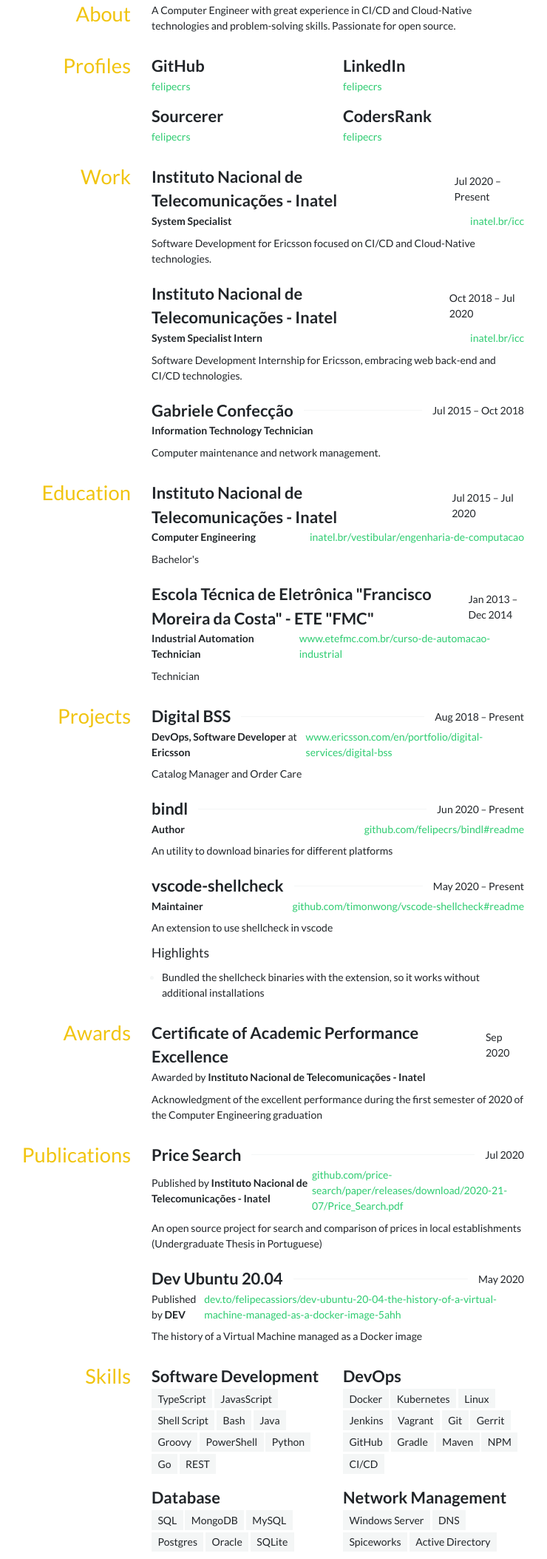
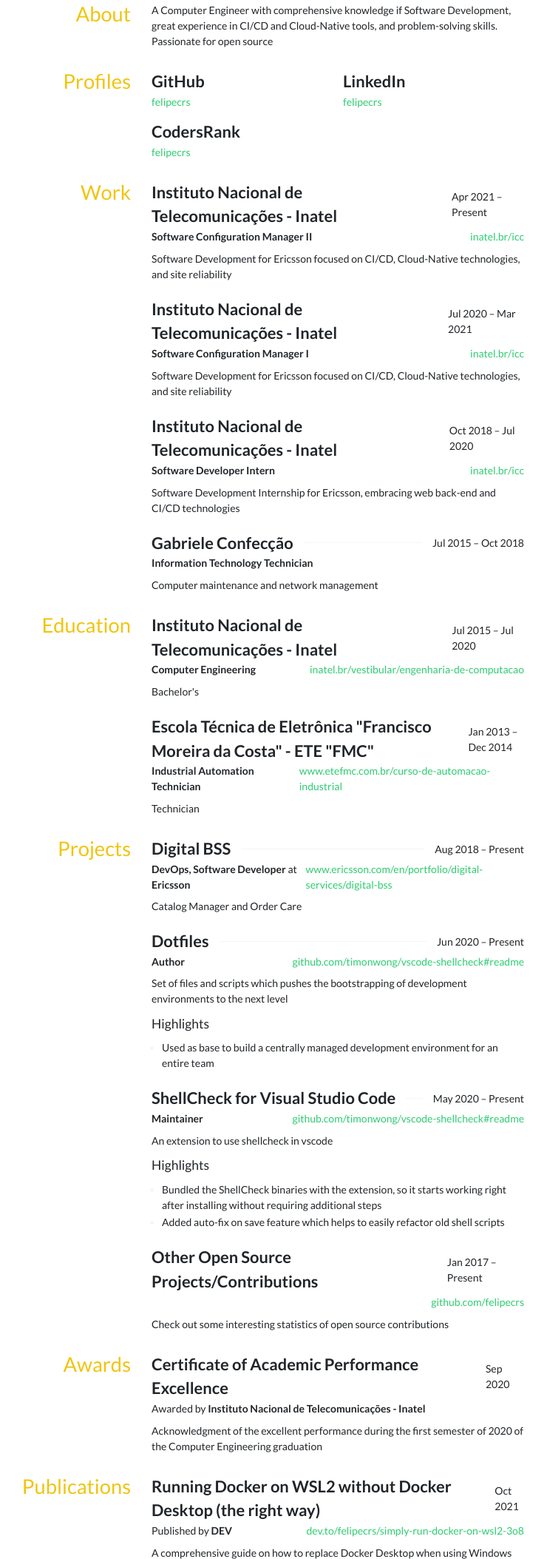
Before and after one commit to felipecrs/resume, a plain HTML site: page index.html in a window 1280 px wide. Shown: the part 407-2514 px from the top of the page at 74% size, without its empty margins (281-1021 px from the left). Drawn offline with Linux system fonts and the light colour scheme.

Commit message:
deploy: bb08c208192ab796b28bace707145ac4fe51e16b

```diff
--- a/index.html
+++ b/index.html
@@ -3,7 +3,7 @@
   <head>
     <meta charset="utf-8">
     <title>Felipe Santos</title>
-    <meta name="description" content="A Computer Engineer with great experience in CI/CD and Cloud-Native technologies and problem-solving skills. Passionate for open source.">
+    <meta name="description" content="A Computer Engineer with comprehensive knowledge if Software Development, great experience in CI/CD and Cloud-Native tools, and problem-solving skills. Passionate for open source">
     <meta name="viewport" content="width=device-width, initial-scale=1">
     <link rel="stylesheet" href="https://fonts.googleapis.com/css?family=Lato:400,700&display=swap">
     <style>:root {
@@ -245,7 +245,7 @@
         <section id="about">
           <h3>About</h3>
           <article>
-            <p>A Computer Engineer with great experience in CI/CD and Cloud-Native technologies and problem-solving skills. Passionate for open source.</p>
+            <p>A Computer Engineer with comprehensive knowledge if Software Development, great experience in CI/CD and Cloud-Native tools, and problem-solving skills. Passionate for open source</p>
           </article>
         </section>
         <section id="profiles">
@@ -258,10 +258,6 @@
               <div>
                   <h4>LinkedIn</h4>
                     <a href="https://linkedin.com/in/felipecrs">felipecrs</a>
-              </div>
-              <div>
-                  <h4>Sourcerer</h4>
-                    <a href="https://sourcerer.io/felipecrs">felipecrs</a>
               </div>
               <div>
                   <h4>CodersRank</h4>
@@ -278,16 +274,32 @@
                 <div class="spaced-list">
                   <h4>Instituto Nacional de Telecomunicações - Inatel</h4>
                   <span>
-                    <time datetime="2020-07-01">Jul 2020</time> –
+                    <time datetime="2021-04-01">Apr 2021</time> –
                     Present
                   </span>
                 </div>
                 <div class="spaced-list">
-                    <strong>System Specialist</strong>
+                    <strong>Software Configuration Manager II</strong>
                     <a href="https://inatel.br/icc">inatel.br/icc</a>
                 </div>
               </header>
-                <p>Software Development for Ericsson focused on CI/CD and Cloud-Native technologies.</p>
+                <p>Software Development for Ericsson focused on CI/CD, Cloud-Native technologies, and site reliability</p>
+            </article>
+            <article>
+              <header>
+                <div class="spaced-list">
+                  <h4>Instituto Nacional de Telecomunicações - Inatel</h4>
+                  <span>
+                    <time datetime="2020-07-01">Jul 2020</time> –
+                    <time datetime="2021-03-31">Mar 2021</time>
+                  </span>
+                </div>
+                <div class="spaced-list">
+                    <strong>Software Configuration Manager I</strong>
+                    <a href="https://inatel.br/icc">inatel.br/icc</a>
+                </div>
+              </header>
+                <p>Software Development for Ericsson focused on CI/CD, Cloud-Native technologies, and site reliability</p>
             </article>
             <article>
               <header>
@@ -299,11 +311,11 @@
                   </span>
                 </div>
                 <div class="spaced-list">
-                    <strong>System Specialist Intern</strong>
+                    <strong>Software Developer Intern</strong>
                     <a href="https://inatel.br/icc">inatel.br/icc</a>
                 </div>
               </header>
-                <p>Software Development Internship for Ericsson, embracing web back-end and CI/CD technologies.</p>
+                <p>Software Development Internship for Ericsson, embracing web back-end and CI/CD technologies</p>
             </article>
             <article>
               <header>
@@ -318,7 +330,7 @@
                     <strong>Information Technology Technician</strong>
                 </div>
               </header>
-                <p>Computer maintenance and network management.</p>
+                <p>Computer maintenance and network management</p>
             </article>
         </div>
       </section>
@@ -384,9 +396,9 @@
             <article>
               <header>
                 <div class="spaced-list">
-                  <h4>bindl</h4>
+                  <h4>Dotfiles</h4>
                   <span>
-                    <time datetime="2020-06-28">Jun 2020</time> –
+                    <time datetime="2020-06-23">Jun 2020</time> –
                     Present
                   </span>
                 </div>
@@ -394,15 +406,19 @@
                   <span>
                       <strong>Author</strong>
                   </span>
-                    <a href="https://github.com/felipecrs/bindl#readme">github.com/felipecrs/bindl#readme</a>
+                    <a href="https://github.com/timonwong/vscode-shellcheck#readme">github.com/timonwong/vscode-shellcheck#readme</a>
                 </div>
               </header>
-                <p>An utility to download binaries for different platforms</p>
+                <p>Set of files and scripts which pushes the bootstrapping of development environments to the next level</p>
+                <h5>Highlights</h5>
+                <ul>
+                    <li>Used as base to build a centrally managed development environment for an entire team</li>
+                </ul>
             </article>
             <article>
               <header>
                 <div class="spaced-list">
-                  <h4>vscode-shellcheck</h4>
+                  <h4>ShellCheck for Visual Studio Code</h4>
                   <span>
                     <time datetime="2020-05-07">May 2020</time> –
                     Present
@@ -418,8 +434,26 @@
                 <p>An extension to use shellcheck in vscode</p>
                 <h5>Highlights</h5>
                 <ul>
-                    <li>Bundled the shellcheck binaries with the extension, so it works without additional installations</li>
+                    <li>Bundled the ShellCheck binaries with the extension, so it starts working right after installing without requiring additional steps</li>
+                    <li>Added auto-fix on save feature which helps to easily refactor old shell scripts</li>
                 </ul>
+            </article>
+            <article>
+              <header>
+                <div class="spaced-list">
+                  <h4>Other Open Source Projects/Contributions</h4>
+                  <span>
+                    <time datetime="2017-01-02">Jan 2017</time> –
+                    Present
+                  </span>
+                </div>
+                <div class="spaced-list">
+                  <span>
+                  </span>
+                    <a href="https://github.com/felipecrs">github.com/felipecrs</a>
+                </div>
+              </header>
+                <p>Check out some interesting statistics of open source contributions</p>
             </article>
         </div>
       </section>
@@ -448,17 +482,17 @@
             <article>
               <header>
                 <div class="spaced-list">
-                  <h4>Price Search</h4>
-                    <time datetime="2020-07-21">Jul 2020</time>
+                  <h4>Running Docker on WSL2 without Docker Desktop (the right way)</h4>
+                    <time datetime="2021-10-15">Oct 2021</time>
                 </div>
                 <div class="spaced-list">
                     <span>
-                      Published by <strong>Instituto Nacional de Telecomunicações - Inatel</strong>
+                      Published by <strong>DEV</strong>
                     </span>
-                    <a href="https://github.com/price-search/paper/releases/download/2020-21-07/Price_Search.pdf">github.com/price-search/paper/releases/download/2020-21-07/Price_Search.pdf</a>
+                    <a href="https://dev.to/felipecrs/simply-run-docker-on-wsl2-3o8">dev.to/felipecrs/simply-run-docker-on-wsl2-3o8</a>
                 </div>
               </header>
-                <p>An open source project for search and comparison of prices in local establishments (Undergraduate Thesis in Portuguese)</p>
+                <p>A comprehensive guide on how to replace Docker Desktop when using Windows Subsystem for Linux 2</p>
             </article>
             <article>
               <header>
@@ -474,6 +508,21 @@
                 </div>
               </header>
                 <p>The history of a Virtual Machine managed as a Docker image</p>
+            </article>
+            <article>
+              <header>
+                <div class="spaced-list">
+                  <h4>Price Search</h4>
+                    <time datetime="2020-07-21">Jul 2020</time>
+                </div>
+                <div class="spaced-list">
+                    <span>
+                      Published by <strong>Instituto Nacional de Telecomunicações - Inatel</strong>
+                    </span>
+                    <a href="https://github.com/price-search/paper/releases/download/2020-21-07/Price_Search.pdf">github.com/price-search/paper/releases/download/2020-21-07/Price_Search.pdf</a>
+                </div>
+              </header>
+                <p>An open source project for search and comparison of prices in local establishments (Undergraduate Thesis in Portuguese)</p>
             </article>
         </div>
       </section>
```
